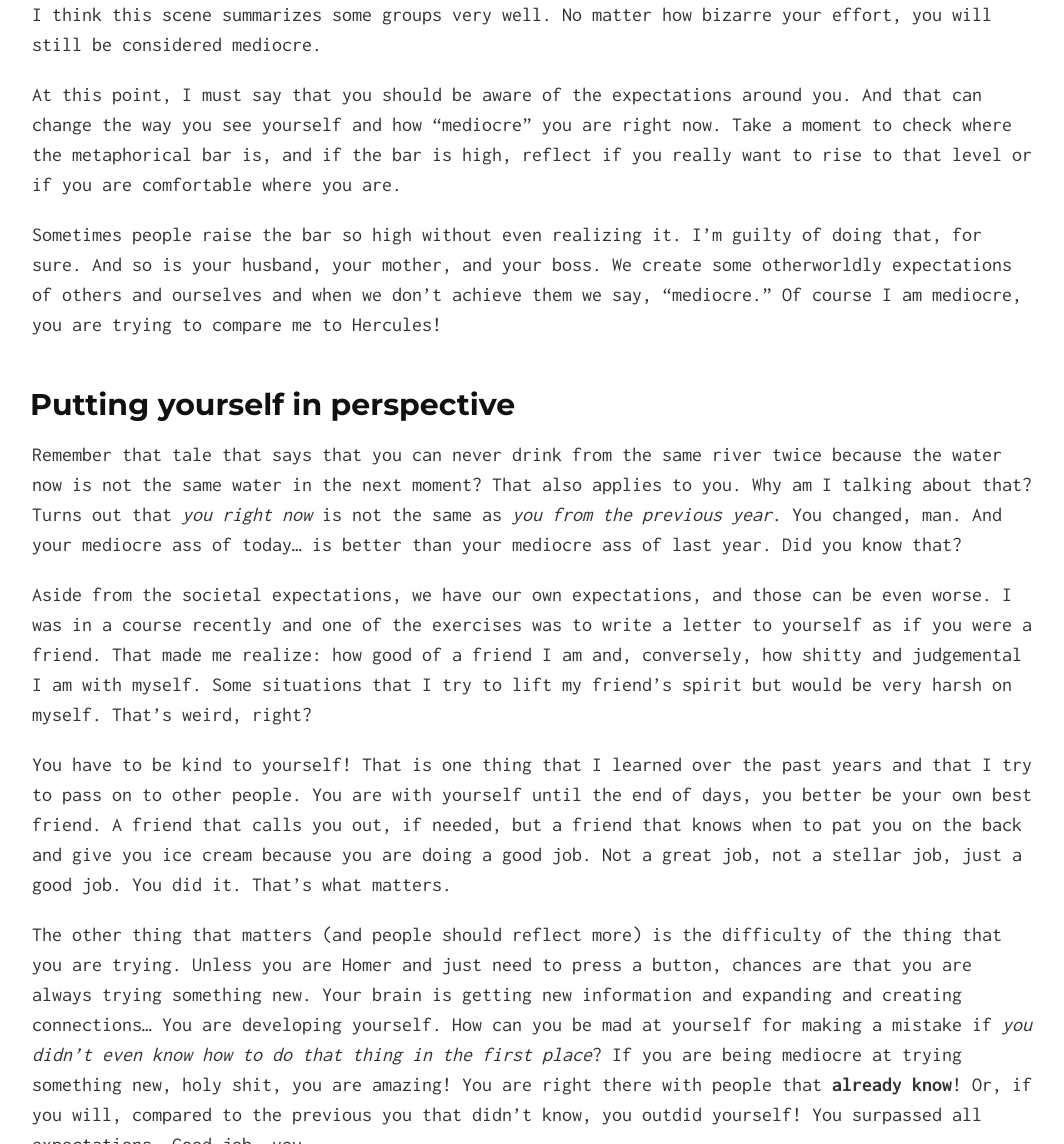
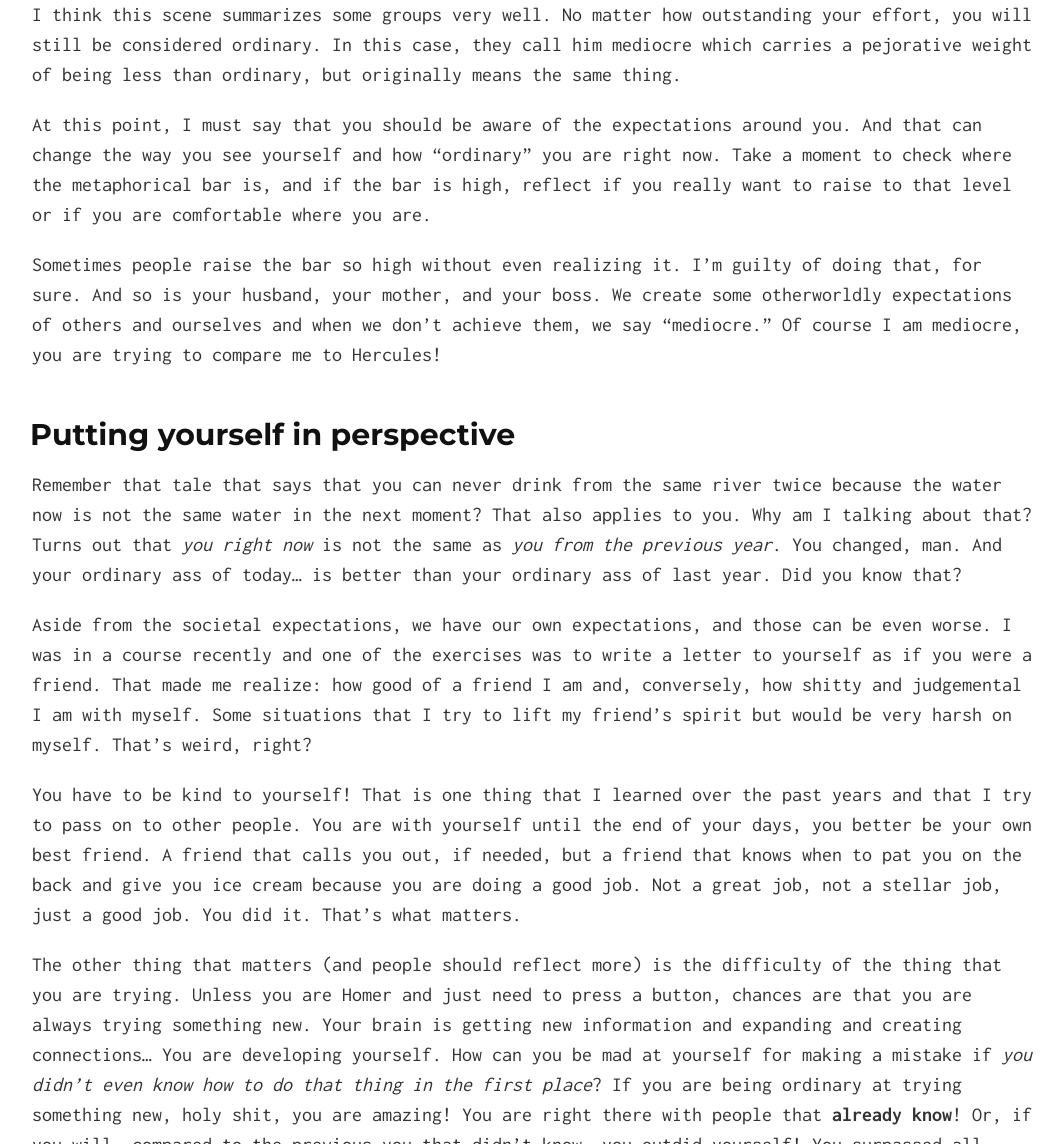
Before and after one commit to tsuharesu/tsuharesu.github.io, a Jekyll site: the page built from _posts/2020-06-08-its-ok-to-be-mediocre.md, in a window 1280 px wide and 1400 px high, scrolled down 1767 px. Shown: the part 256-1400 px from the top of the window, without its empty margins (108-1172 px from the left). Built offline with Jekyll 4.4.1, drawn with Linux system fonts in a browser that asks for light colours; some of the changed text lies outside the part shown.

Commit message:
Update 2020-06-08-its-ok-to-be-mediocre.md

```diff
--- a/_posts/2020-06-08-its-ok-to-be-mediocre.md
+++ b/_posts/2020-06-08-its-ok-to-be-mediocre.md
@@ -1,11 +1,11 @@
 ---
-title: "It's ok to be mediocre"
+title: "It's ok to be ordinary"
 category: personal
 ---
 
 Pretty provoking title, eh? Good that I got your attention. Let's see if I can keep it through the rest of this article.
 
-I wanted to write about this because it is a subject that became important to me as I grew up and started questioning so much about what I saw around me and about _how_ I grew up. Not only that, I also wanted to pass on what I realized over this time. Maybe this will be helpful for you or maybe you will disagree with me, either way is completely fine. I'm not here to force you to agree with my mediocre ideas.
+I wanted to write about this because it is a subject that became important to me as I grew up and started questioning so much about what I saw around me and about _how_ I grew up. Not only that, I also wanted to pass on what I realized over this time. Maybe this will be helpful for you or maybe you will disagree with me, either way is completely fine. I'm not here to force you to agree with my ordinary ideas.
 
 ## It starts when you are young
 
@@ -18,48 +18,48 @@ Well, guess what? When you get older and move to puberty things don't get easier
 
 Oh my god, what about that cousin that dances ballet, gets 10s on her tests, AND goes to church on Sundays? That is a blessed kid…
 
-Well, she isn't. And you are not dumb because you got a 6 and can't play guitar. You are mediocre. And that is fine.
+Well, she isn't. And you are not dumb because you got a 6 and can't play guitar. You are ordinary. And that is fine.
 
 ## Society’s expectations
 
 Sadly when you get to adulthood, you already have all those preconceptions about what you ought to do to be the best in the pack.
 
-One movie scene that really gets me every time I watch is a scene from _Mad Max: Fury Road_. It's a scene where a guy raises from "the dead," makes a huge effort to obliterate the enemy. After that, his colleagues celebratorily shout, "Mediocre!" Holy shit, the guy made a superhuman amount of effort for something and he was called mediocre! What did these people expect from him?!
+One movie scene that really gets me every time I watch is one from _Mad Max: Fury Road_. It's a scene where a guy raises from "the dead" and makes a huge effort to obliterate the enemy. After that, his colleagues celebratorily shout, "Mediocre!" Holy shit, the guy made a superhuman amount of effort for something and he was called mediocre! What did these people expect from him?!
 
 {% include youtubePlayer.html id="7y9jLgqFpik" %}
 
-I think this scene summarizes some groups very well. No matter how bizarre your effort, you will still be considered mediocre.
+I think this scene summarizes some groups very well. No matter how outstanding your effort, you will still be considered ordinary. In this case, they call him mediocre which carries a pejorative weight of being less than ordinary, but originally means the same thing.
 
-At this point, I must say that you should be aware of the expectations around you. And that can change the way you see yourself and how "mediocre" you are right now. Take a moment to check where the metaphorical bar is, and if the bar is high, reflect if you really want to rise to that level or if you are comfortable where you are.
+At this point, I must say that you should be aware of the expectations around you. And that can change the way you see yourself and how "ordinary" you are right now. Take a moment to check where the metaphorical bar is, and if the bar is high, reflect if you really want to raise to that level or if you are comfortable where you are.
 
-Sometimes people raise the bar so high without even realizing it. I'm guilty of doing that, for sure. And so is your husband, your mother, and your boss. We create some otherworldly expectations of others and ourselves and when we don't achieve them we say, "mediocre." Of course I am mediocre, you are trying to compare me to Hercules!
+Sometimes people raise the bar so high without even realizing it. I'm guilty of doing that, for sure. And so is your husband, your mother, and your boss. We create some otherworldly expectations of others and ourselves and when we don't achieve them, we say "mediocre." Of course I am mediocre, you are trying to compare me to Hercules!
 
 ## Putting yourself in perspective
 
-Remember that tale that says that you can never drink from the same river twice because the water now is not the same water in the next moment? That also applies to you. Why am I talking about that? Turns out that _you right now_ is not the same as _you from the previous year_. You changed, man. And your mediocre ass of today… is better than your mediocre ass of last year. Did you know that?
+Remember that tale that says that you can never drink from the same river twice because the water now is not the same water in the next moment? That also applies to you. Why am I talking about that? Turns out that _you right now_ is not the same as _you from the previous year_. You changed, man. And your ordinary ass of today… is better than your ordinary ass of last year. Did you know that?
 
 Aside from the societal expectations, we have our own expectations, and those can be even worse. I was in a course recently and one of the exercises was to write a letter to yourself as if you were a friend. That made me realize: how good of a friend I am and, conversely, how shitty and judgemental I am with myself. Some situations that I try to lift my friend’s spirit but would be very harsh on myself. That's weird, right?
 
-You have to be kind to yourself! That is one thing that I learned over the past years and that I try to pass on to other people. You are with yourself until the end of days, you better be your own best friend. A friend that calls you out, if needed, but a friend that knows when to pat you on the back and give you ice cream because you are doing a good job. Not a great job, not a stellar job, just a good job. You did it. That's what matters.
+You have to be kind to yourself! That is one thing that I learned over the past years and that I try to pass on to other people. You are with yourself until the end of your days, you better be your own best friend. A friend that calls you out, if needed, but a friend that knows when to pat you on the back and give you ice cream because you are doing a good job. Not a great job, not a stellar job, just a good job. You did it. That's what matters.
 
-The other thing that matters (and people should reflect more) is the difficulty of the thing that you are trying. Unless you are Homer and just need to press a button, chances are that you are always trying something new. Your brain is getting new information and expanding and creating connections... You are developing yourself. How can you be mad at yourself for making a mistake if _you didn't even know how to do that thing in the first place_? If you are being mediocre at trying something new, holy shit, you are amazing! You are right there with people that **already know**! Or, if you will, compared to the previous you that didn't know, you outdid yourself! You surpassed all expectations. Good job, you.
+The other thing that matters (and people should reflect more) is the difficulty of the thing that you are trying. Unless you are Homer and just need to press a button, chances are that you are always trying something new. Your brain is getting new information and expanding and creating connections... You are developing yourself. How can you be mad at yourself for making a mistake if _you didn't even know how to do that thing in the first place_? If you are being ordinary at trying something new, holy shit, you are amazing! You are right there with people that **already know**! Or, if you will, compared to the previous you that didn't know, you outdid yourself! You surpassed all expectations. Good job, you.
 
 That is something that we need to be more aware of. Sometimes we stretch and try so many things - in a new job, in a new relationship, in a new environment - and just by stretching, you are already getting better than you were before. You broke the scale and moved to another one. Take a look at your last 6 months and think about all the things you did that you didn't know.
 
 ## Changing what we expect from others
 
-Good, now you know how to put yourself in perspective and understand that you don't need straight As to be happy, but what about the people around you? Are you giving them a break and letting them be mediocre as well or are you turning this into a vicious cycle of neverending increasing expectations?
+Good, now you know how to put yourself in perspective and understand that you don't need straight As to be happy, but what about the people around you? Are you giving them a break and letting them be ordinary as well or are you turning this into a vicious cycle of neverending increasing expectations?
 
 Have you noticed that even when we wish something to people, let's say on their birthday, we wish the best? "Hey sis, happy birthday, I wish you the best of life." "Hey friend, it's your play tonight, best of luck." "Man, you are amazing, I want you to have the time of your life on holidays." Ok, easy there… What if I just want a normal, peaceful holiday? I don't need to have the best every time I go see aunt Gertrudes…
 
 I remember some years ago when my mother sent me a message saying "I wish you enough." Oh man, how weird that was. I called her to understand why she was only wishing me _just enough_? What did I do to deserve _just enough_? Turns out she just learned about this [mantra](https://www.momalot.com/i-wish-you-enough/) and how beneficial it would be for us to have enough. We don't need all and everything, we just need enough. I found it very weird and tried to comprehend. Well, I don't know how well it worked, but here I am, trying to convince you that it's ok to be good enough.
 
-And there is more. Before putting your expectations high for someone, what about asking them how much they want to stretch? What if this person is ok being good enough, being mediocre? They will do their job just fine, go home and eat their dinner. And that is fine for them. Sometimes even being mediocre (in your conception) is being better than people. You being mediocre might actually be you being better than 70% of other lawyers out there.
+And there is more. Before putting your expectations high for someone, what about asking them how much they want to stretch? What if this person is ok being good enough, being ordinary? They will do their job just fine, go home and eat their dinner. And that is fine for them. Sometimes even being ordinary (in your conception) is being better than people. You being ordinary might actually be you being better than 70% of others out there.
 
 ## To finish this very long post
 
-The world is full of mediocre hard-working people. They make the cogs of the world turn. The world is not full of geniuses and doesn't even need to be. There is space for everyone and no one should be ashamed of not having a Nobel, an Oscar, or 5 stars from Mrs. Fine from grade school.
-Let's be kinder to ourselves and understand how hard we worked to arrive where we are now. Your whole life doesn't need to be an uphill battle forever. Battle a little, rest a little. Getting 3/5 means that you did exactly what you needed to do, so congratulate yourself. Enjoy your mediocrity.
+The world is full of ordinary hard-working people. They make the cogs of the world turn. The world is not full of geniuses and doesn't even need to be. There is space for everyone and no one should be ashamed of not having a Nobel, an Oscar, or 5 stars from Mrs. Fine from grade school.
+Let's be kinder to ourselves and understand how hard we worked to arrive where we are now. Your whole life doesn't need to be an uphill battle forever. Battle a little, rest a little. Getting 3/5 means that you did exactly what you needed to do, so congratulate yourself. Enjoy your ordinarity.
 
 > Thank you, my editor, Ashley, for reviewing this article.
 > If you want to understand more about being a perfectionist from a personality point of view, I would suggest this article: [The Perfectionism and the Turbulent Identity](https://www.16personalities.com/articles/the-perfectionism-and-the-turbulent-identity).
```
